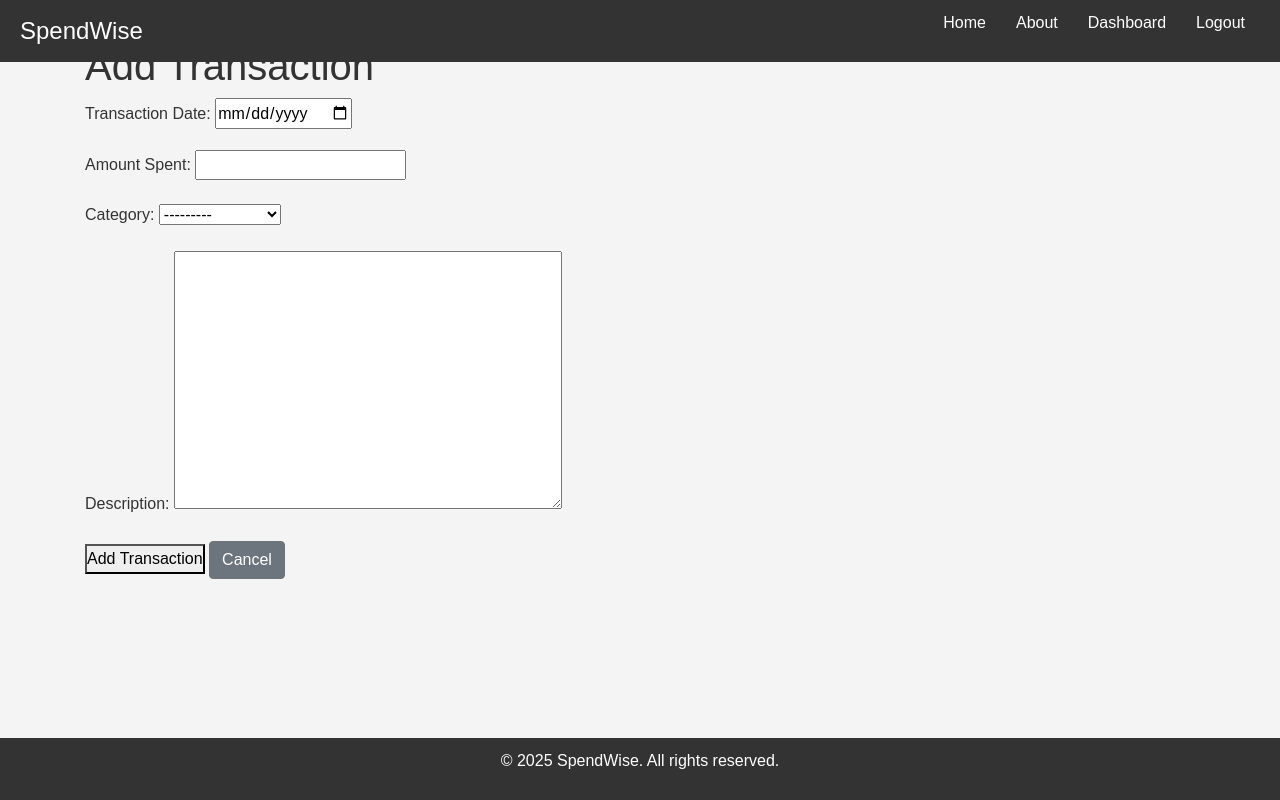
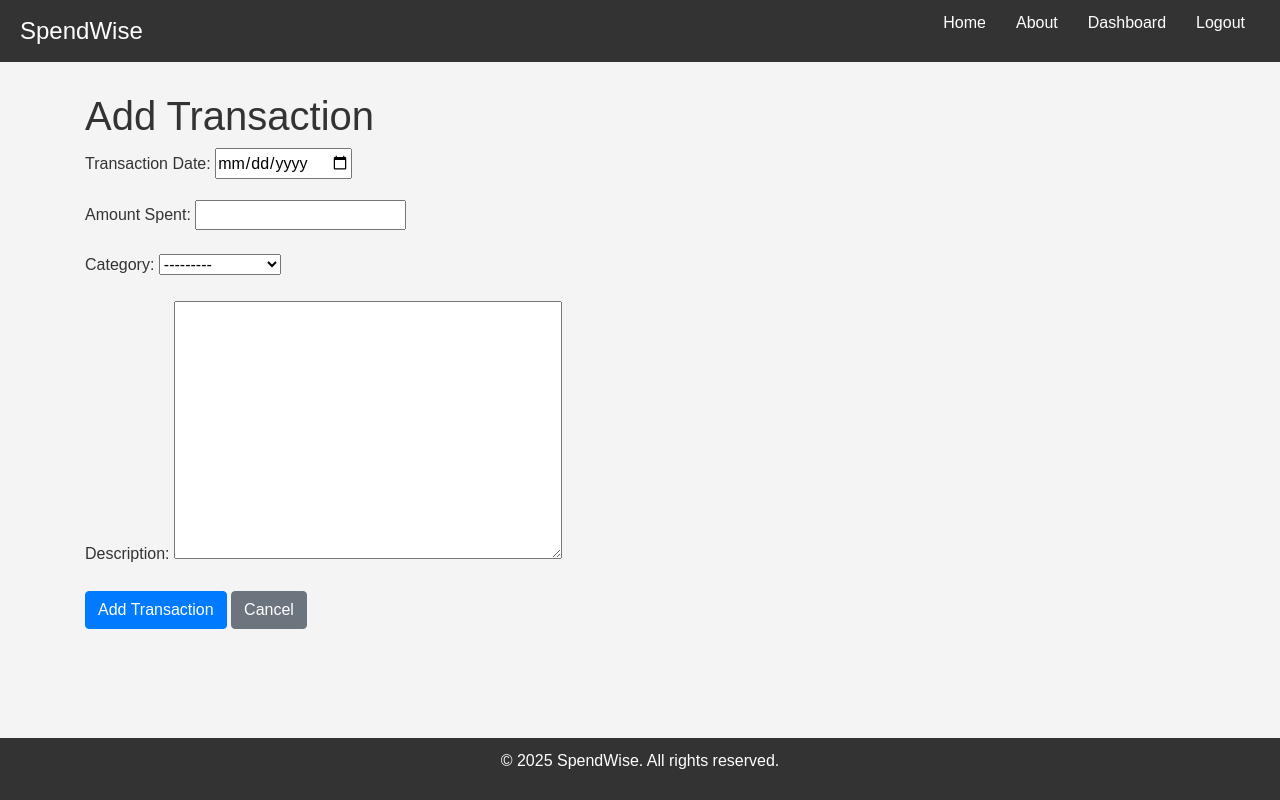
Before and after one commit to Navya-K-N-24/SpendWise, a Django app: page /transactions/add/ in a window 1280 px wide. Run offline with Django 4.2, Linux system fonts and the light colour scheme; the visitor is signed in with stand-in values (Sample User, id 1); some libraries are stand-ins or nearby versions.

Commit message:
Fix the header

```diff
--- a/tracker/static/tracker/css/style.css
+++ b/tracker/static/tracker/css/style.css
@@ -66,9 +66,9 @@ nav.main-nav .nav__link:hover {
     background-color: #444;
 }
 
-/* .main-content {
+ .main-content {
     margin-top: 50px;
-} */
+}
 
 /* Footer Styles */
 .main-footer {
--- a/tracker/templates/tracker/add_transaction.html
+++ b/tracker/templates/tracker/add_transaction.html
@@ -33,7 +33,7 @@
                 <label for="id_description">Description:</label>
                 {{ form.description }}
             </div>
-            <button type="submit">Add Transaction</button>
+            <button type="submit" class="btn btn-primary">Add Transaction</button>
 
             <a href="{% url 'transaction_list' %}" class="btn btn-secondary">Cancel</a>
         </form>
```
